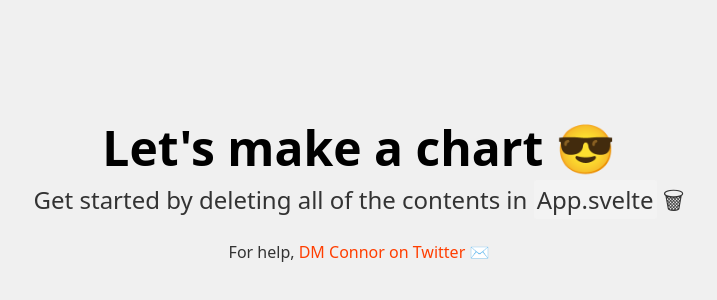
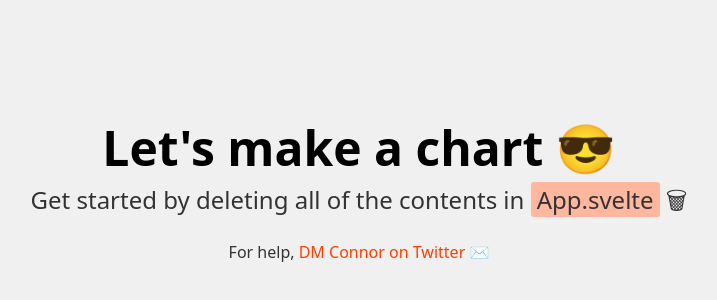
Before and after one commit to connorrothschild/svelte-visualization-template, a Svelte app: page / in a window 1280 px wide. Shown: the part 208-508 px from the top of the page, without its empty margins (281-998 px from the left). Built offline with nearby package versions, Linux system fonts and the light colour scheme.

Commit message:
updates to README, styling in App.svelte

```diff
--- a/src/App.svelte
+++ b/src/App.svelte
@@ -40,15 +40,11 @@
     margin-bottom: 2rem;
   }
 
-  footer {
-    font-size: 1rem;
-    color: #333;
-  }
   pre {
-    padding: 3px;
+    padding: 1px 6px;
     display: inline;
     margin: 0;
-    background: #f3f3f3;
+    background: #ffb7a0;
     border-radius: 3px;
   }
 
@@ -56,4 +52,9 @@
     color: #ff3e00;
     text-decoration: inherit;
   }
+
+  footer {
+    font-size: 1rem;
+    color: #333;
+  }
 </style>
```
Also changed, not shown: 1 other file (tests, documents, lock files or other folders).
